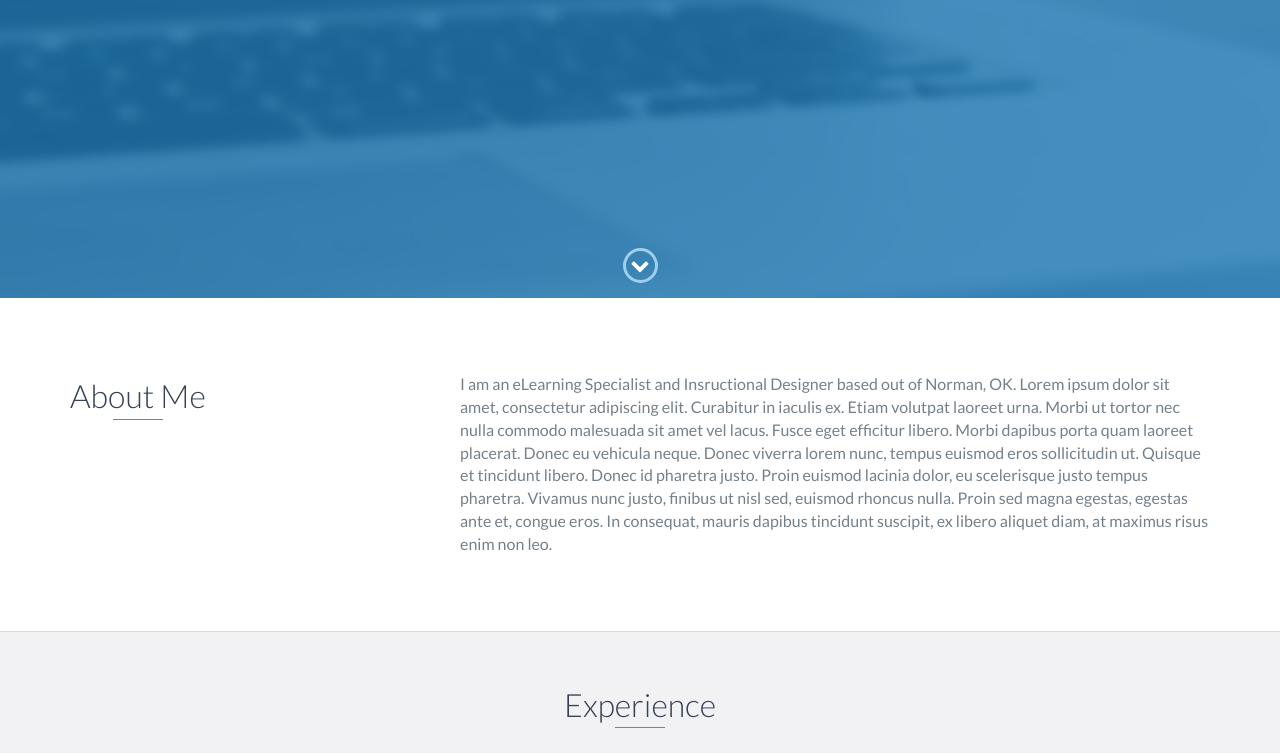
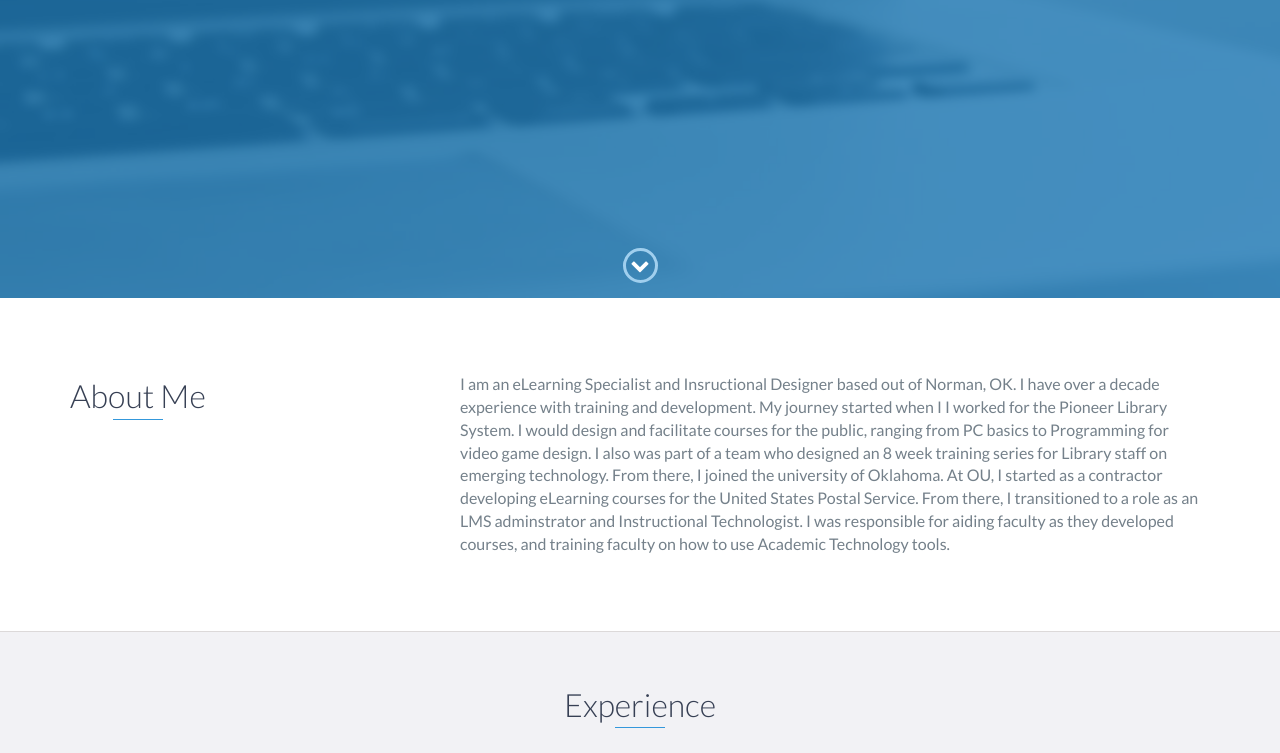
Before and after one commit to blewis90/benlewis, a website: page index.html in a window 1280 px wide. Shown: the part 502-1255 px from the top of the page. Drawn offline with nearby package versions, Linux system fonts and the light colour scheme.

Commit message:
Update index.html

```diff
--- a/index.html
+++ b/index.html
@@ -73,11 +73,10 @@
                 </div>
                 <div class="col-md-8">
                     <p>
-                        I am an eLearning Specialist and Insructional Designer based out of Norman, OK.
-			Lorem ipsum dolor sit amet, consectetur adipiscing elit. Curabitur in iaculis ex. Etiam volutpat laoreet urna. Morbi ut tortor nec nulla commodo malesuada sit amet vel lacus. Fusce eget efficitur libero. Morbi dapibus porta quam laoreet placerat. Donec
-                        eu vehicula neque. Donec viverra lorem nunc, tempus euismod eros sollicitudin ut. Quisque et tincidunt libero. Donec id pharetra justo. Proin euismod lacinia dolor, eu scelerisque justo tempus pharetra. Vivamus nunc justo, finibus
-                        ut nisl sed, euismod rhoncus nulla. Proin sed magna egestas, egestas ante et, congue eros. In consequat, mauris dapibus tincidunt suscipit, ex libero aliquet diam, at maximus risus enim non leo.
-                    </p>
+                        I am an eLearning Specialist and Insructional Designer based out of Norman, OK. I have over a decade experience with training and development. My journey started when I I worked for the Pioneer Library System. I would design and facilitate courses for
+			    the public, ranging from PC basics to Programming for video game design. I also was part of a team who designed an 8 week training series for Library staff on emerging technology. From there, I joined the university of Oklahoma. At OU, I started as a
+			    contractor developing eLearning courses for the United States Postal Service. From there, I transitioned to a role as an LMS adminstrator and Instructional Technologist. I was responsible for aiding faculty as they developed courses, and training
+			    faculty on how to use Academic Technology tools.
                 </div>
             </div>
         </div>
```
